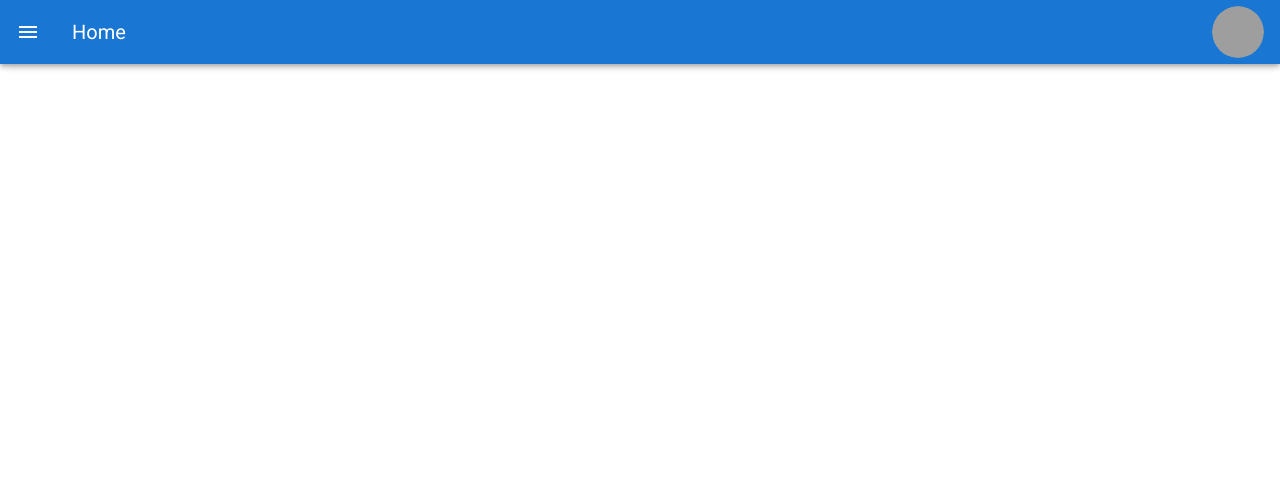
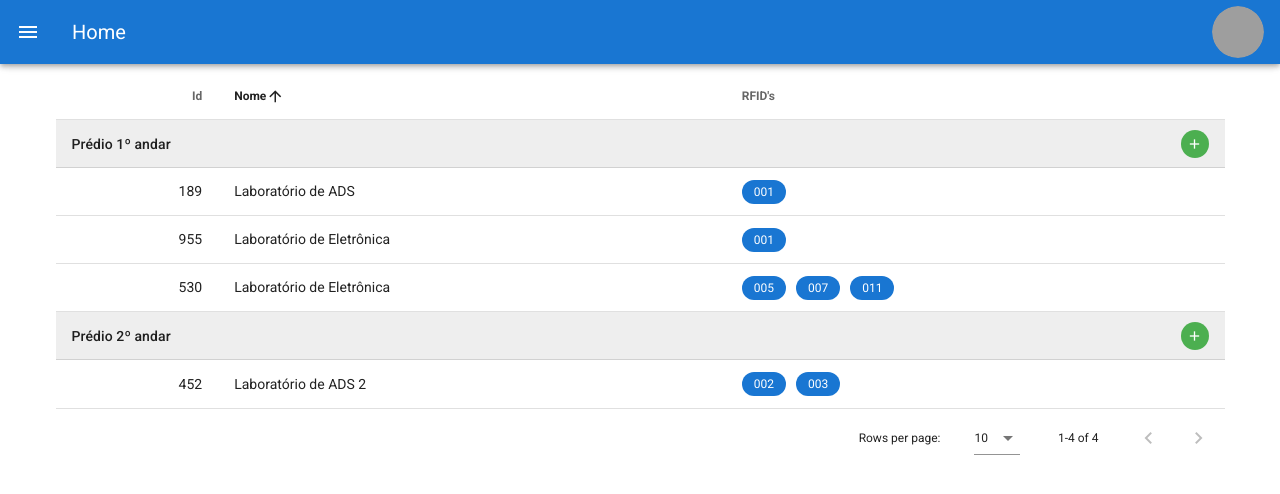
Before and after one commit to LuccasJSantos/access-control-vue, a Vue app: page /locations in a window 1280 px wide. Shown: the top 494 px of the page. Built offline with nearby package versions, Linux system fonts and the light colour scheme; grey boxes are pictures that could not be loaded.

Commit message:
feat(view): add Locations view to check locations database

```diff
--- a/src/router/index.js
+++ b/src/router/index.js
@@ -2,6 +2,7 @@ import Vue from 'vue'
 import VueRouter from 'vue-router'
 import MapEditor from '../views/MapEditor.vue'
 import Users from '../views/Users.vue'
+import Locations from '../views/Locations.vue'
 
 Vue.use(VueRouter)
 
@@ -21,7 +22,12 @@ export const routes = [
     name: 'Editor de Mapa',
     icon: 'mdi-map-marker-radius',
     component: MapEditor,
-  },
+  }, {
+    path: '/locations',
+    name: 'Localizações',
+    icon: 'mdi-database-marker',
+    component: Locations
+  }
 ]
 
 const router = new VueRouter({
--- /dev/null
+++ b/src/views/Locations.vue
@@ -0,0 +1,158 @@
+<template>
+  <v-container>
+    <v-data-table
+      :headers="headers"
+      :items="locations"
+      item-key="id"
+      sort-by="name"
+      group-by="Mapa"
+    >
+      <template v-slot:group.header="{ group }">
+        <td colspan="3">
+          <div class="d-flex align-center justify-space-between">
+            <span class="subtitle-2">{{ group }}</span>
+
+            <v-btn
+              icon
+              class="success"
+              small
+              v-if="!addingSensor.map"
+              @click="showAddSensor(group)"
+            >
+              <v-icon small color="white">mdi-plus</v-icon>
+            </v-btn>
+          </div>
+        </td>
+      </template>
+
+      <template v-slot:item.RFID="{ item }">
+        <div class="d-flex chips-gap">
+          <v-chip v-for="(rfid, i) in item.RFID" :key="i" color="primary" small>
+            {{ rfid }}
+          </v-chip>
+        </div>
+      </template>
+
+      <template v-slot:group.summary="{ group }">
+        <td class="text-right" v-if="group === addingSensor.map">
+          <span class="grey--text">###</span>
+        </td>
+
+        <td v-if="group === addingSensor.map">
+          <v-text-field v-model="addingSensor.locationName"></v-text-field>
+        </td>
+
+        <td v-if="group === addingSensor.map">
+          <div class="d-flex align-center justify-space-between">
+            <v-combobox
+              v-model="addingSensor.RFID"
+              :items="['010', '017', '023', '025']"
+              multiple
+              chips
+              dense
+              style="max-width: 300px"
+            >
+              <template v-slot:selection="data">
+                <v-chip small color="success" :key="JSON.stringify(data.item)">
+                  {{ data.item }}
+                </v-chip>
+              </template>
+            </v-combobox>
+
+            <v-btn depressed color="success" @click="addSensor"
+              >Adicionar</v-btn
+            >
+          </div>
+        </td>
+      </template>
+    </v-data-table>
+  </v-container>
+</template>
+
+<script>
+export default {
+  name: "Locations",
+  data() {
+    return {
+      addingSensor: {
+        map: null,
+        locationName: "",
+        RFID: [],
+      },
+      headers: [
+        {
+          text: "Id",
+          align: "end",
+          filterable: true,
+          groupable: false,
+          value: "id",
+        },
+        {
+          text: "Nome",
+          align: "start",
+          filterable: true,
+          value: "name",
+        },
+        {
+          text: "RFID's",
+          align: "start",
+          filterable: false,
+          value: "RFID",
+        },
+      ],
+      locations: [
+        {
+          id: "189",
+          Mapa: "Prédio 1º andar",
+          name: "Laboratório de ADS",
+          RFID: ["001"],
+        },
+        {
+          id: "955",
+          Mapa: "Prédio 1º andar",
+          name: "Laboratório de Eletrônica",
+          RFID: ["001"],
+        },
+        {
+          id: "452",
+          Mapa: "Prédio 2º andar",
+          name: "Laboratório de ADS 2",
+          RFID: ["002", "003"],
+        },
+        {
+          id: "530",
+          Mapa: "Prédio 1º andar",
+          name: "Laboratório de Eletrônica",
+          RFID: ["005", "007", "011"],
+        },
+      ],
+      sensors: [],
+    };
+  },
+  methods: {
+    showAddSensor(group) {
+      this.addingSensor.map = group;
+    },
+    addSensor() {
+      this.locations.push({
+        id: parseInt(Math.random() * 999),
+        Mapa: this.addingSensor.map,
+        name: this.addingSensor.locationName,
+        RFID: this.addingSensor.RFID,
+      });
+
+      this.addingSensor = {
+        map: null,
+        locationName: "",
+        RFID: [],
+      };
+    },
+  },
+};
+</script>
+
+<style>
+.chips-gap {
+  gap: 10px !important;
+}
+</style>
--- a/src/views/MapEditor.vue
+++ b/src/views/MapEditor.vue
@@ -41,12 +41,20 @@
           <v-card-title>Mapa</v-card-title>
 
           <v-combobox
-            v-model="maps"
-            :items="['Prédio 1 primero andar']"
+            v-model="map"
+            :items="maps"
             label="Visualizando"
             outlined
             dense
-          ></v-combobox>
+          >
+            <template v-slot:item="{ item }">
+              {{ item.name }}
+            </template>
+
+            <template v-slot:selection="data">
+              {{ data.item.name }}
+            </template>
+          </v-combobox>
 
           <v-divider></v-divider>
 
@@ -71,7 +79,17 @@ export default {
   },
   data() {
     return {
-      maps: [],
+      map: null,
+      maps: [
+        {
+          id: "001",
+          name: "Prédio 1º andar",
+        },
+        {
+          id: "002",
+          name: "Prédio 2º andar",
+        },
+      ],
       selectedTool: 1,
     };
   },
--- a/src/views/Users.vue
+++ b/src/views/Users.vue
@@ -54,7 +54,7 @@ export default {
   components: { AddUser, LocateUsers },
   data() {
     return {
-      tab: 0,
+      tab: "mobile-tabs-5-1",
     };
   },
 };
```
